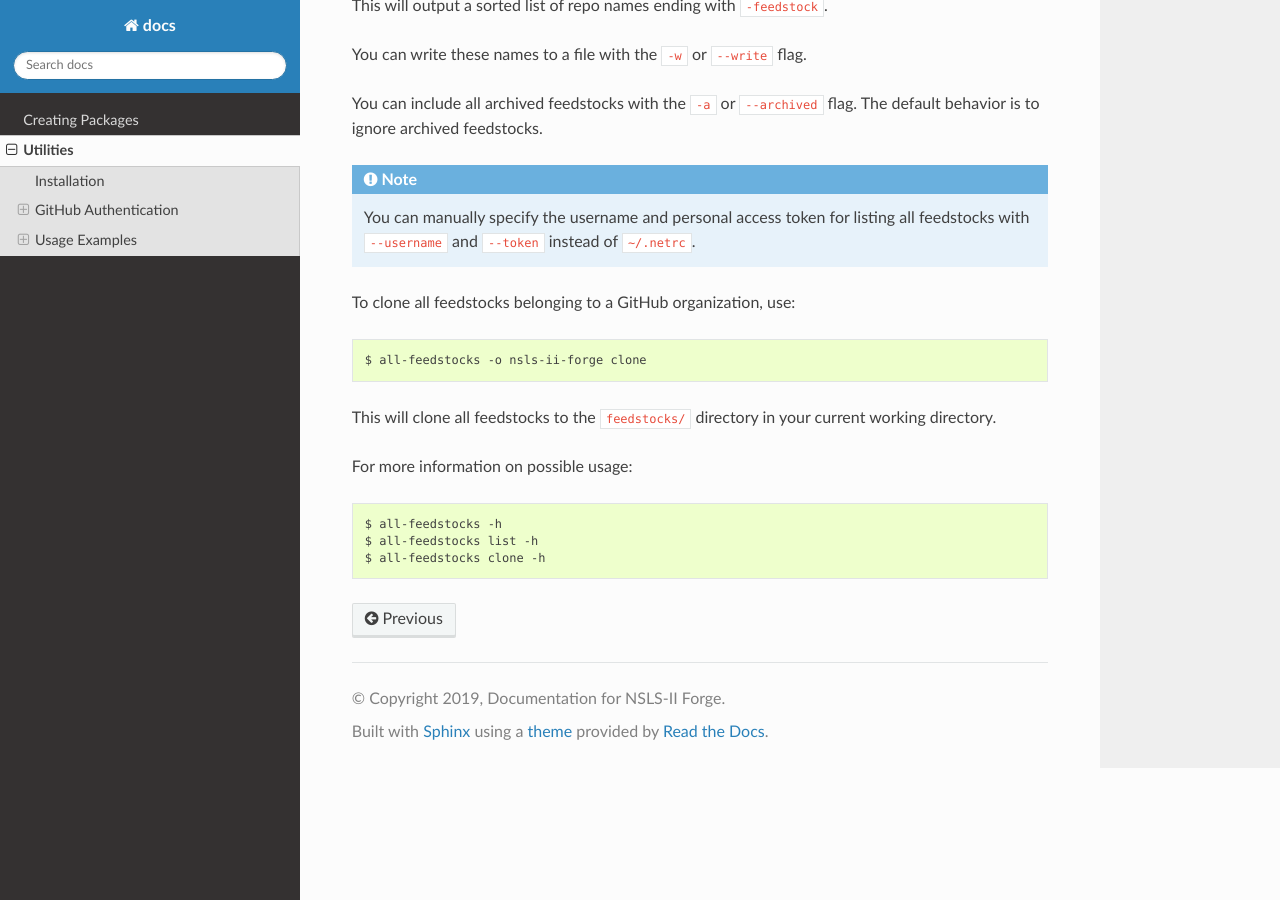
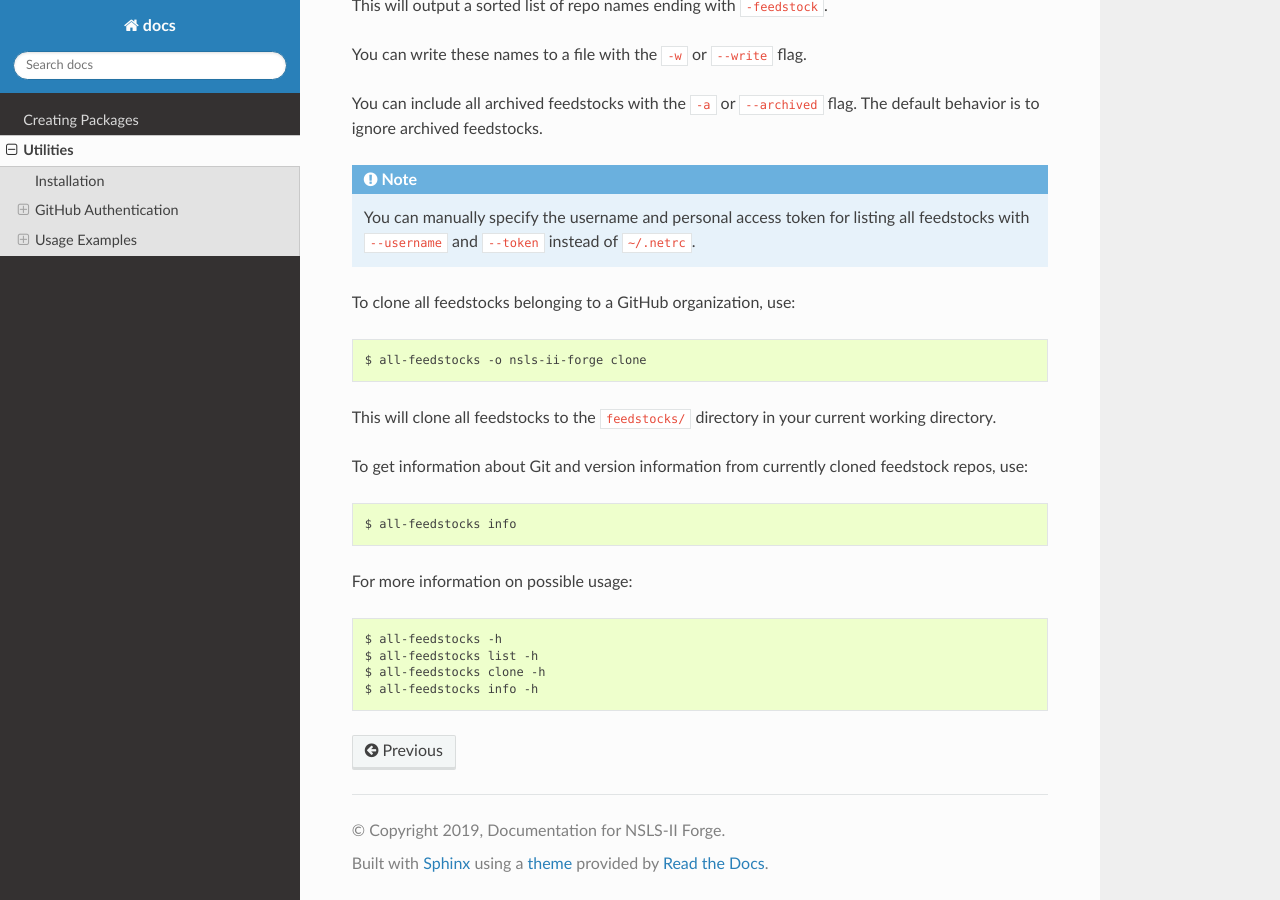
Before and after one commit to nsls-ii-forge/docs, a Sphinx documentation site: the page built from source/utils.rst, in a window 1280 px wide and 900 px high, scrolled down 3041 px. Built offline with Sphinx 7.4.7 and the Read the Docs theme 2.0.0, drawn with Linux system fonts in a browser that asks for light colours; some of the changed text lies outside the part shown.

Commit message:
all-feedstocks info documentation

```diff
--- a/source/utils.rst
+++ b/source/utils.rst
@@ -17,7 +17,7 @@ Here is a list of current functioning utilties:
 
 * all-feedstocks
 
-  * Clone/List all available feedstock repositories
+  * Clone/List all available feedstock repositories and get info from them
 
 ============
 Installation
@@ -180,6 +180,13 @@ To clone all feedstocks belonging to a GitHub organization, use:
 
 This will clone all feedstocks to the :bash:`feedstocks/` directory in your current working directory.
 
+To get information about Git and version information from currently cloned feedstock repos, use:
+
+.. code-block:: bash
+
+    $ all-feedstocks info
+
+
 For more information on possible usage:
 
 .. code-block:: bash
@@ -187,3 +194,4 @@ For more information on possible usage:
     $ all-feedstocks -h
     $ all-feedstocks list -h
     $ all-feedstocks clone -h
+    $ all-feedstocks info -h
```
